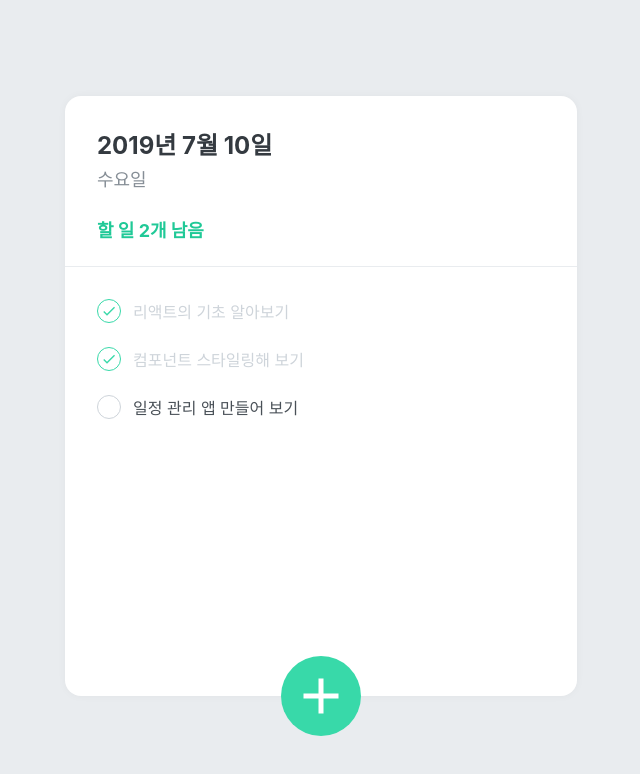
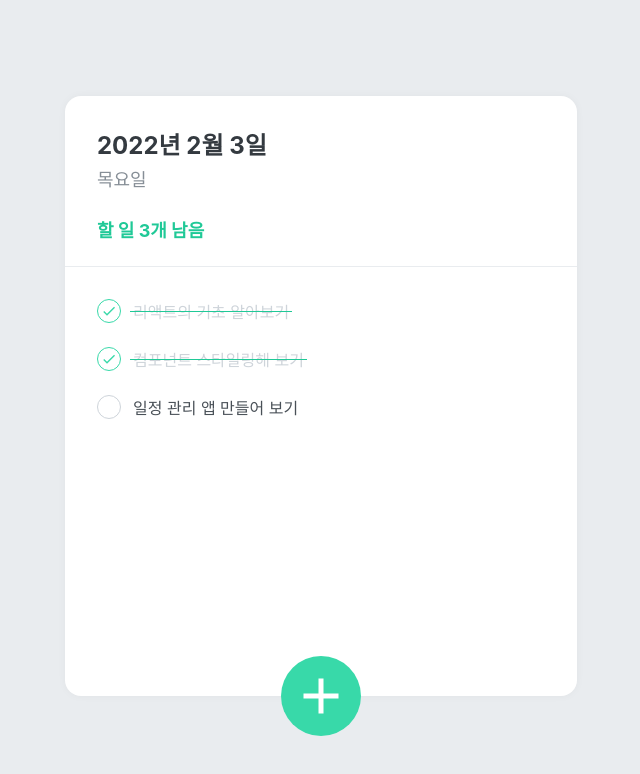
Before and after one commit to qpqp8483/todo_my_self, a React (Create React App) app: page / in a window 1280 px wide. Shown: the top 774 px of the page, without its empty margins (319-959 px from the left). Built offline with nearby package versions, Linux system fonts and the light colour scheme.

Commit message:
todo checked and remove create

```diff
--- a/src/App.js
+++ b/src/App.js
@@ -1,4 +1,4 @@
-import React, { useRef, useState } from 'react';
+import React, { useEffect, useRef, useState } from 'react';
 import { createGlobalStyle } from 'styled-components';
 import TodoCreate from './components/TodoCreate';
 import TodoHead from './components/TodoHead';
@@ -46,12 +46,24 @@ function App() {
     nextId.current += 1;
   }
 
+  const onToggle = id => {
+    setTodos(
+      todos.map(todo =>
+        todo.id === id ? { ...todo, checked: !todo.checked } : todo,
+      )
+    )
+  }
+
+  const onRemove = id => {
+    setTodos(todos.filter(todo => todo.id !== id));
+  }
+
   return (
     <>
       <GlobalStyle />
       <TodoTemplate>
-        <TodoHead />
-        <TodoList todos={todos} />
+        <TodoHead todos={todos} />
+        <TodoList todos={todos} onToggle={onToggle} onRemove={onRemove} />
         <TodoCreate onInsert={onInsert} />
       </TodoTemplate>
     </>
--- a/src/components/TodoHead.js
+++ b/src/components/TodoHead.js
@@ -1,14 +1,26 @@
-import React from 'react';
+import React, { useEffect } from 'react';
 import '../style/TodoHead.scss';
 
-const TodoHead = () => {
-    return (
-        <div className='todo-head'>
-            <h1>2019년 7월 10일</h1>
-            <div className='day'>수요일</div>
-            <div className='tasks-left'>할 일 2개 남음</div>
-        </div>
-    );
+const TodoHead = ({ todos }) => {
+
+    // 오늘 날짜 계산
+    let nowDate = new Date();
+    let year = nowDate.getFullYear();
+    let todayMonth = nowDate.getMonth() + 1;
+    let todayDate = nowDate.getDate();
+    const todayNow = year + "년 " + todayMonth + "월 " + todayDate + '일';
+
+    // 오늘 요일 계산
+    const week = ['일', '월', '화', '수', '목', '금', '토'];
+    let datOfWeek = week[nowDate.getDay()];
+
+  return (
+    <div className="todo-head">
+      <h1>{todayNow}</h1>
+      <div className="day">{datOfWeek}요일</div>
+      <div className="tasks-left">할 일 {todos.length}개 남음</div>
+    </div>
+  );
 };
 
 export default TodoHead;
--- a/src/components/TodoItem.js
+++ b/src/components/TodoItem.js
@@ -1,4 +1,4 @@
-import React from 'react';
+import React, { useEffect } from 'react';
 import styled, { css } from 'styled-components'
 import { MdDone, MdDelete } from 'react-icons/md';
 
@@ -21,6 +21,7 @@ const TodoItemBlock = styled.div`
   &:hover {
     ${Remove} {
       display: flex;
+      margin-left: auto;
     }
   }
 `;
@@ -45,27 +46,52 @@ const CheckCircle = styled.span`
 `;
 
 const Text = styled.p`
-  flex: 1;
+  position: relative;
   margin: 0;
   font-size: 1.6rem;
   color: #495057;
+  transition: all ease 0.4s;
+  &::after {
+    content: "";
+    position: absolute;
+    top: 50%;
+    left: -3px;
+    width: 0;
+    height: 1px;
+    background-color: #20c997;
+    transition: all ease 0.4s;
+    opacity: 0;
+  }
   ${({ checked }) =>
     checked &&
     css`
       color: #ced4da;
+      &::after {
+        left: -3px;
+        width: calc(100% + 6px);
+        opacity: 1;
+      }
     `}
 `;
 
 
-const TodoItem = ({ todo }) => {
+const TodoItem = ({ todo, onToggle, onRemove }) => {
 
-    const {id, text, checked} = todo;
+  const { id, text, checked } = todo;
+
+  const removeDelay = () => {
+    setTimeout(() => {
+      onRemove(id);
+    }, 400);
+  }
 
   return (
     <TodoItemBlock>
-        <CheckCircle checked={checked}>{checked && <MdDone />}</CheckCircle>
+      <CheckCircle checked={checked} onClick={() => onToggle(id)}>
+        {checked && <MdDone />}
+      </CheckCircle>
       <Text checked={checked}>{text}</Text>
-        <Remove>
+      <Remove onClick={removeDelay}>
         <MdDelete />
       </Remove>
     </TodoItemBlock>
--- a/src/components/TodoList.js
+++ b/src/components/TodoList.js
@@ -2,13 +2,15 @@ import React from 'react';
 import '../style/TodoList.scss'
 import TodoItem from './TodoItem';
 
-const TodoList = ({ todos }) => {
+const TodoList = ({ todos, onToggle, onRemove }) => {
   return (
     <div className="todo-list">
-          {todos.map(todo => (
+      {todos.map((todo) => (
         <TodoItem
           todo={todo}
           key={todo.id}
+          onToggle={onToggle}
+          onRemove={onRemove}
         />
       ))}
     </div>
```
Also changed, not shown: 1 other file (tests, documents, lock files or other folders). Lines whose indentation alone changed are shown as unchanged.
